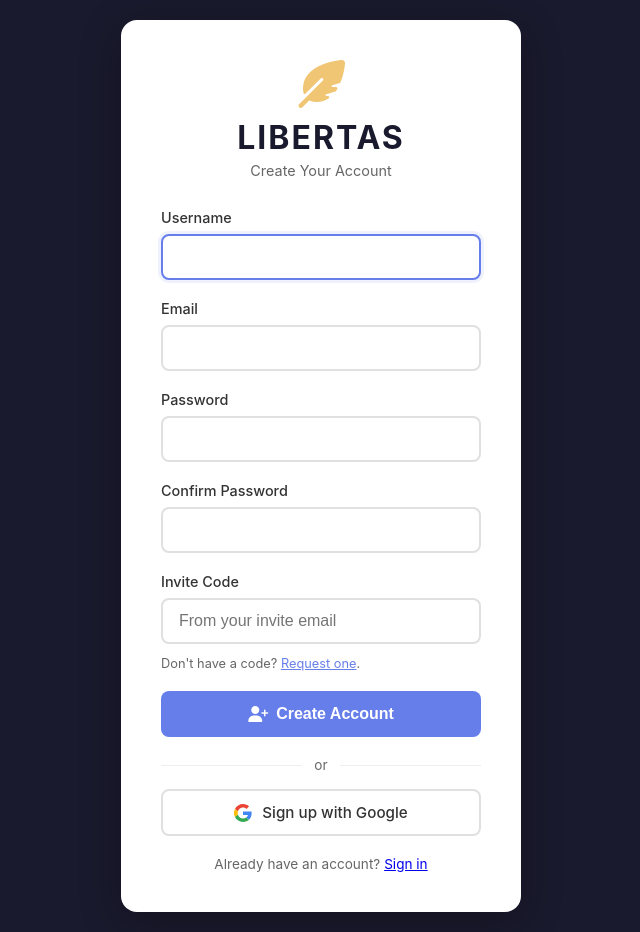
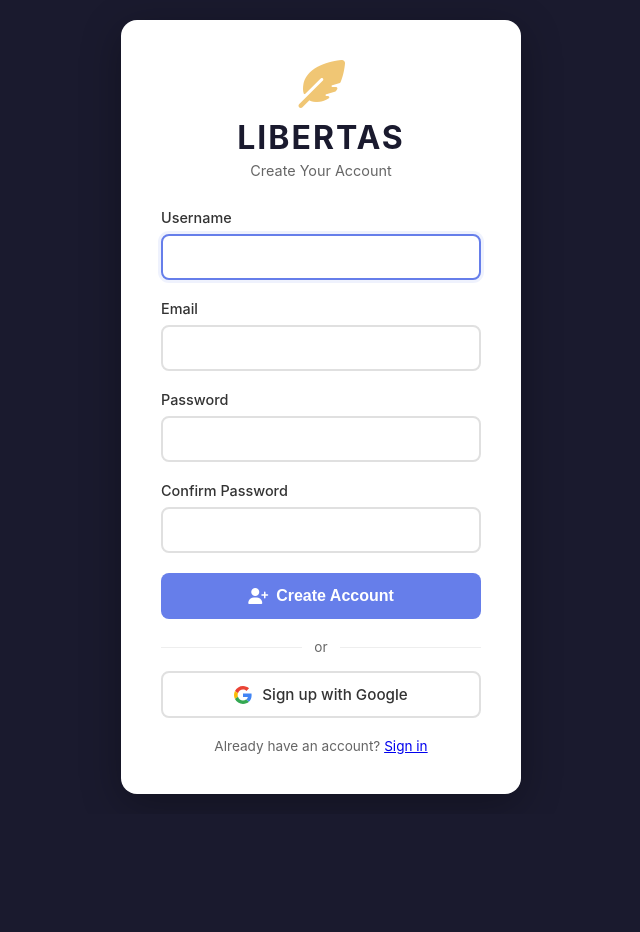
Before and after one commit to aabtzu/libertas-travel, a Flask app: page /register in a window 1280 px wide. Shown: the whole page, without its empty margins (319-959 px from the left). After the commit the page ends 794 px from the top, so only its background shows below. Run offline with Flask 3, Linux system fonts and the light colour scheme; some libraries are stand-ins or nearby versions.

Commit message:
Remove invite code, add admin signup notifications (#198)
- Remove invite code field from register.html and register.js
- Pass ADMIN_EMAIL env var to make_auth_blueprint for signup notifications
- Registration is now open: no invite code required

```diff
--- a/agents/auth/routes.py
+++ b/agents/auth/routes.py
@@ -33,6 +33,7 @@ auth_bp = make_auth_blueprint(
     app_name="Libertas",
     google_client_id=os.environ.get("GOOGLE_CLIENT_ID", ""),
     google_client_secret=os.environ.get("GOOGLE_CLIENT_SECRET", ""),
+    admin_email=os.environ.get("ADMIN_EMAIL", ""),
 )
 
 
--- a/agents/pages/templates/register.html
+++ b/agents/pages/templates/register.html
@@ -53,12 +53,6 @@
                     <input type="password" id="confirm-password" name="confirm-password" required minlength="6" autocomplete="new-password">
                 </div>
 
-                <div class="form-group">
-                    <label for="invite-code">Invite Code</label>
-                    <input type="password" id="invite-code" name="invite-code" autocomplete="off" placeholder="From your invite email">
-                    <p class="form-hint">Don't have a code? <a href="#" onclick="showFeedbackPopup('Libertas invite request'); return false;">Request one</a>.</p>
-                </div>
-
                 <button type="submit" class="login-btn">
                     <i class="fas fa-user-plus"></i> Create Account
                 </button>
--- a/static/js/register.js
+++ b/static/js/register.js
@@ -1,25 +1,5 @@
 // Register form handler
 const _inviteToken = new URLSearchParams(window.location.search).get('invite_token');
-
-// When arriving via a collaboration invite link, fetch the site invite code
-// transparently so the invitee doesn't have to know it.
-async function _prefillInviteCode() {
-    if (!_inviteToken) return;
-    try {
-        const r = await fetch(`/api/auth/collab-invite-code?token=${encodeURIComponent(_inviteToken)}`);
-        const d = await r.json();
-        if (d.invite_code) {
-            const field = document.getElementById('invite-code');
-            if (field) {
-                field.value = d.invite_code;
-                // Hide the field - the invitee doesn't need to see or touch it
-                const group = field.closest('.form-group') || field.parentElement;
-                if (group) group.style.display = 'none';
-            }
-        }
-    } catch { /* best-effort */ }
-}
-_prefillInviteCode();
 
 document.getElementById('register-form').addEventListener('submit', async function(e) {
     e.preventDefault();
@@ -28,7 +8,6 @@ document.getElementById('register-form').addEventListener('submit', async functi
     const email = document.getElementById('email').value;
     const password = document.getElementById('password').value;
     const confirmPassword = document.getElementById('confirm-password').value;
-    const inviteCode = document.getElementById('invite-code').value;
     const errorDiv = document.getElementById('register-error');
     const successDiv = document.getElementById('register-success');
     const errorMsg = document.getElementById('error-message');
@@ -43,7 +22,7 @@ document.getElementById('register-form').addEventListener('submit', async functi
         const response = await fetch('/api/register', {
             method: 'POST',
             headers: { 'Content-Type': 'application/json' },
-            body: JSON.stringify({ username, email, password, invite_code: inviteCode }),
+            body: JSON.stringify({ username, email, password }),
         });
 
         const data = await response.json();
```
